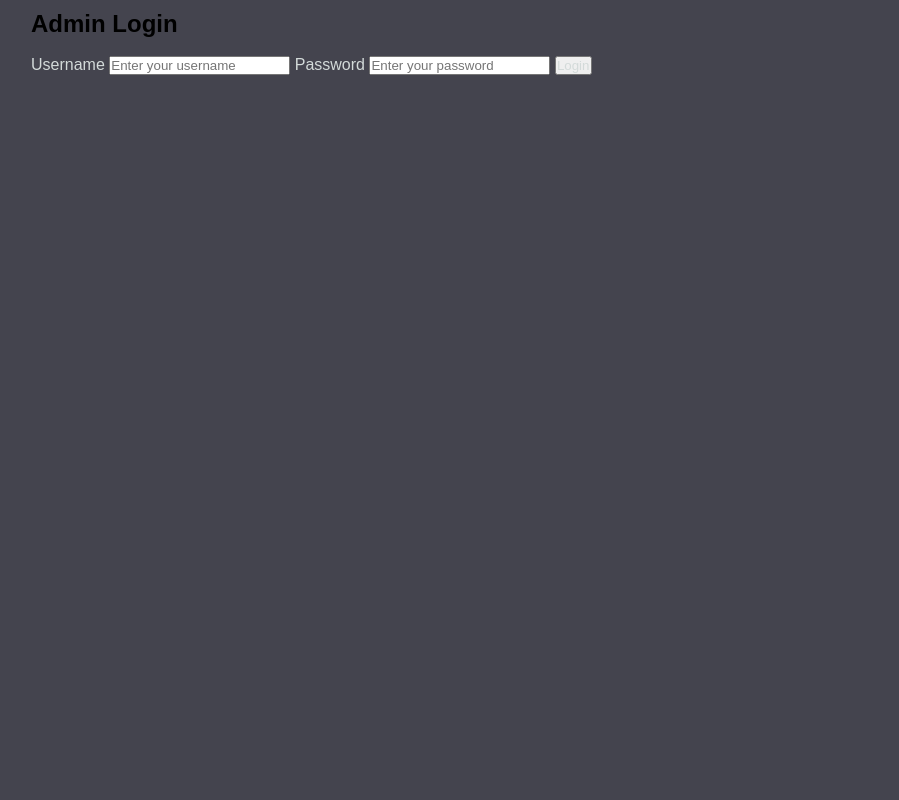
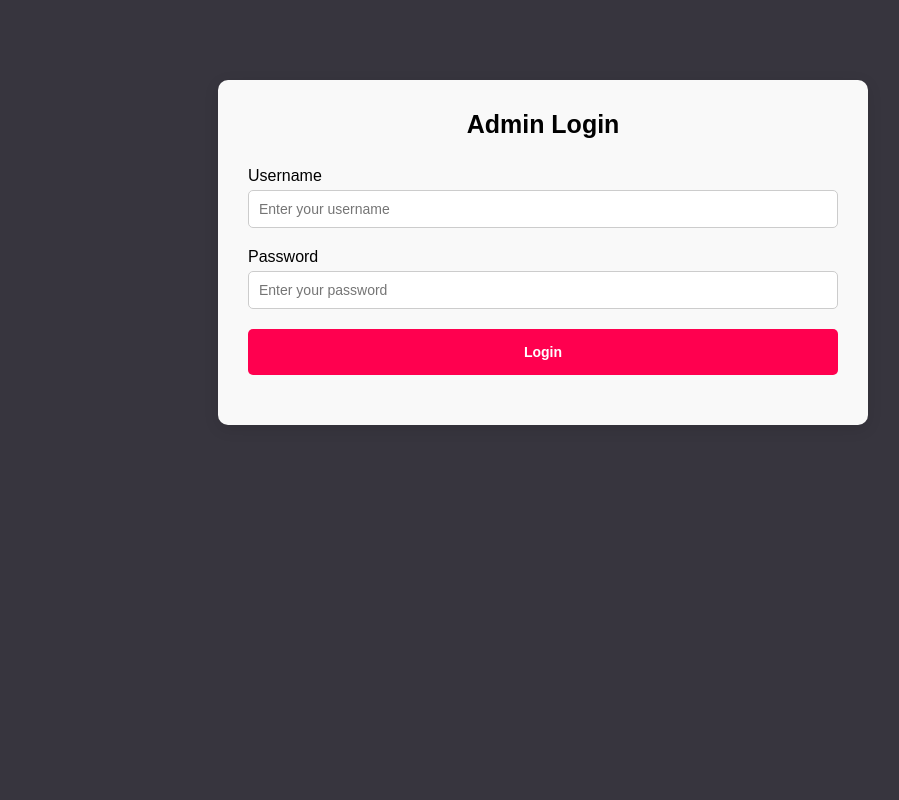
Before and after one commit to kyleezxc/Renta_Car, a PHP site: page /admin.html in a window 1280 px wide. Shown: the whole page, without its empty margins (97-996 px from the left). Run offline with PHP 8.4, Linux system fonts and the light colour scheme.

Commit message:
new style

```diff
--- a/style.css
+++ b/style.css
@@ -173,7 +173,8 @@ nav ul li a:hover::after {
     font-size: 14px;
 }
 
-h2, option {
+h2,
+option {
     color: black;
 }
 
@@ -302,3 +303,68 @@ h2, option {
     color: #ff4f4f;
     border-bottom-color: #ff4f4f;
 }
+
+
+/* Login Form */
+
+#login {
+    height: 100vh;
+    padding: 50px 20px;
+    display: flex;
+    flex-direction: column;
+    align-items: center;
+    text-align: center;
+    background: #37353E;
+}
+
+.login-header {
+    font-size: 25px;
+    margin-bottom: 10px;
+    font-weight: bold;
+    color: black;
+}
+
+.login-container {
+    width: 650px;
+    margin-top: 20px;
+    background-color: #f9f9f9;
+    padding: 30px 30px;
+    border-radius: 10px;
+    box-shadow: 0 4px 15px rgba(0, 0, 0, 0.1);
+}
+
+.login-form label {
+    font-size: 16px;
+    display: block;
+    text-align: left;
+    margin-bottom: 5px;
+    color: black;
+}
+
+.login-form input,
+.login-form button{
+    width: 100%;
+    padding: 10px;
+    margin-bottom: 20px;
+    border-radius: 5px;
+    border: 1px solid #ccc;
+    font-size: 14px;
+    color: black;
+}
+
+.login-form .login-btn {
+    width: 100%;
+    padding: 15px;
+    font-size: 14px;
+    font-weight: bold;
+    background-color: #ff004f;
+    border: none;
+    border-radius: 5px;
+    color: #fff;
+    transition: background 0.3s ease;
+}
+
+.login-form .login-btn:hover {
+    background-color: #44444E;
+    cursor: pointer;
+}
```
